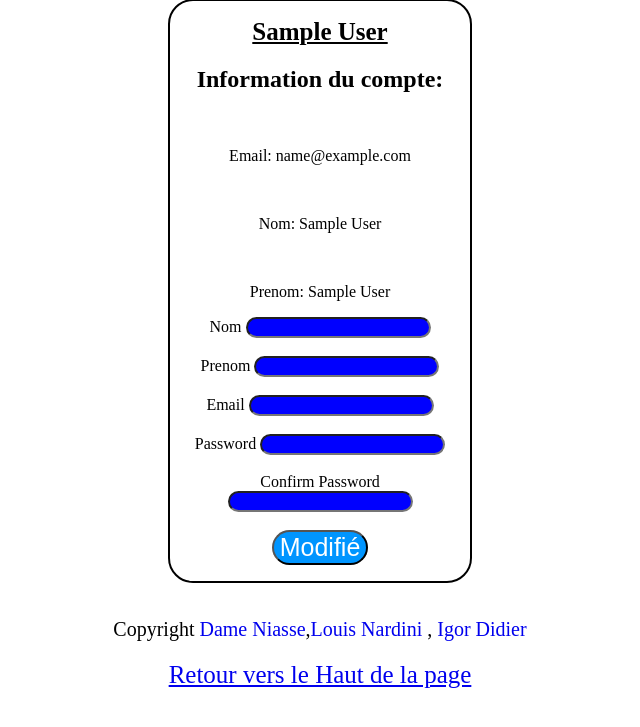
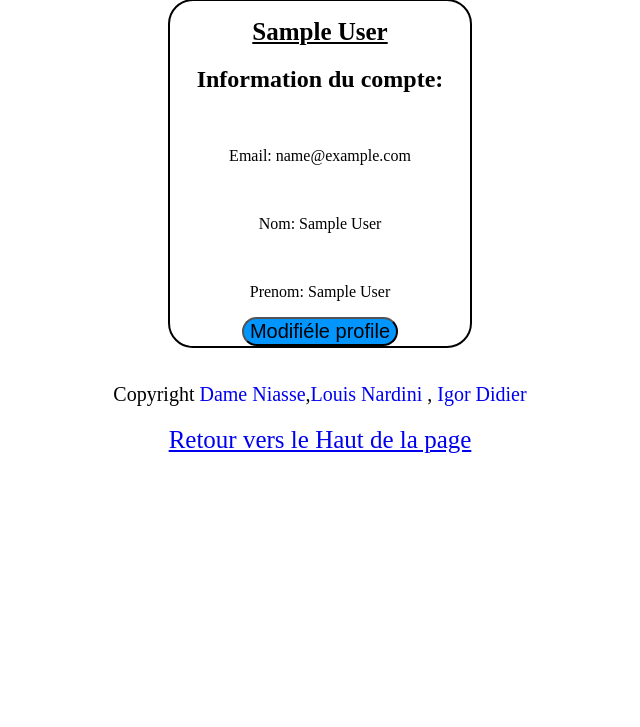
Before and after one commit to igordidier/projet-web, a PHP site: page /profile.php in a window 1280 px wide. Shown: the part 73-800 px from the top of the page, without its empty margins (320-960 px from the left). Run offline with PHP 8.4, Linux system fonts and the light colour scheme; the visitor is signed in with stand-in values (Sample User, id 1).

Commit message:
modif profil

```diff
--- a/comment/commentschamrousse.html
+++ b/comment/commentschamrousse.html
@@ -1,2 +1,2 @@
 <div class=idea><div class=tittle>Didier</div><div class=para>Super
-</div></div>
+</div></div><div class=idea><div class=tittle>Richard</div><div class=para>Trop nrv</div></div>
--- a/profile.php
+++ b/profile.php
@@ -4,7 +4,7 @@
 
   if (!isset($_SESSION['username'])) {
   	$_SESSION['msg'] = "il Faut d'abord crée un compte";
-  	header('location: login.php');
+
   }
   if (isset($_GET['logout'])) {
   	session_destroy();
@@ -20,9 +20,11 @@
     <title>Search</title>
     <link rel="shortcut icon" href="fav.jpg">
     <meta charset="utf-8">
-    <title></title>
+    <title>Profile <?php echo ucfirst("$_SESSION[nom]"); ?></title>
+    <script src="https://code.jquery.com/jquery-3.4.1.js"></script>
   </head>
   <body>
+
 
 
 <div class="profile">
@@ -39,9 +41,16 @@
 
 <p>Prenom: <?php echo "$_SESSION[prenom]"; ?></p>
 
+<button style="border-radius: 25px;background-color: rgb(0, 149, 255);font-size: 20;font-family: fantasy;">Modifiéle profile</button>
 
 
-<form id="mofif" action="" method="post">
+<script>
+$( "button" ).click(function() {
+  $( "#motif" ).show( "slow" );
+});
+</script>
+
+<form id="motif" action="" method="post" style="display: none">
   <label for="NOM">Nom</label>
   <input type="text" name="nom" value="" required>
   <br>
@@ -71,6 +80,11 @@
 </form>
 
 
+
+
+
+
+
 </div>
 
 
--- a/server.php
+++ b/server.php
@@ -51,7 +51,8 @@ if (isset($_POST['modifier_compte'])) {
           $requete ="UPDATE COMPTE SET NOM='" . $_POST['nom'] . "',
               PRENOM='" . $_POST['prenom'] . "',
               EMAIL='" . $_POST['email'] . "',
-              MDP='" . sha1($_POST['mdp']) . "';";
+              MDP='" . sha1($_POST['mdp']) . "',
+              where EMAIL = '" . $_SESSION['email'] . "' ";
 
           echo $requete . "<br/>";
           $connexion = connexionSQL();
```
